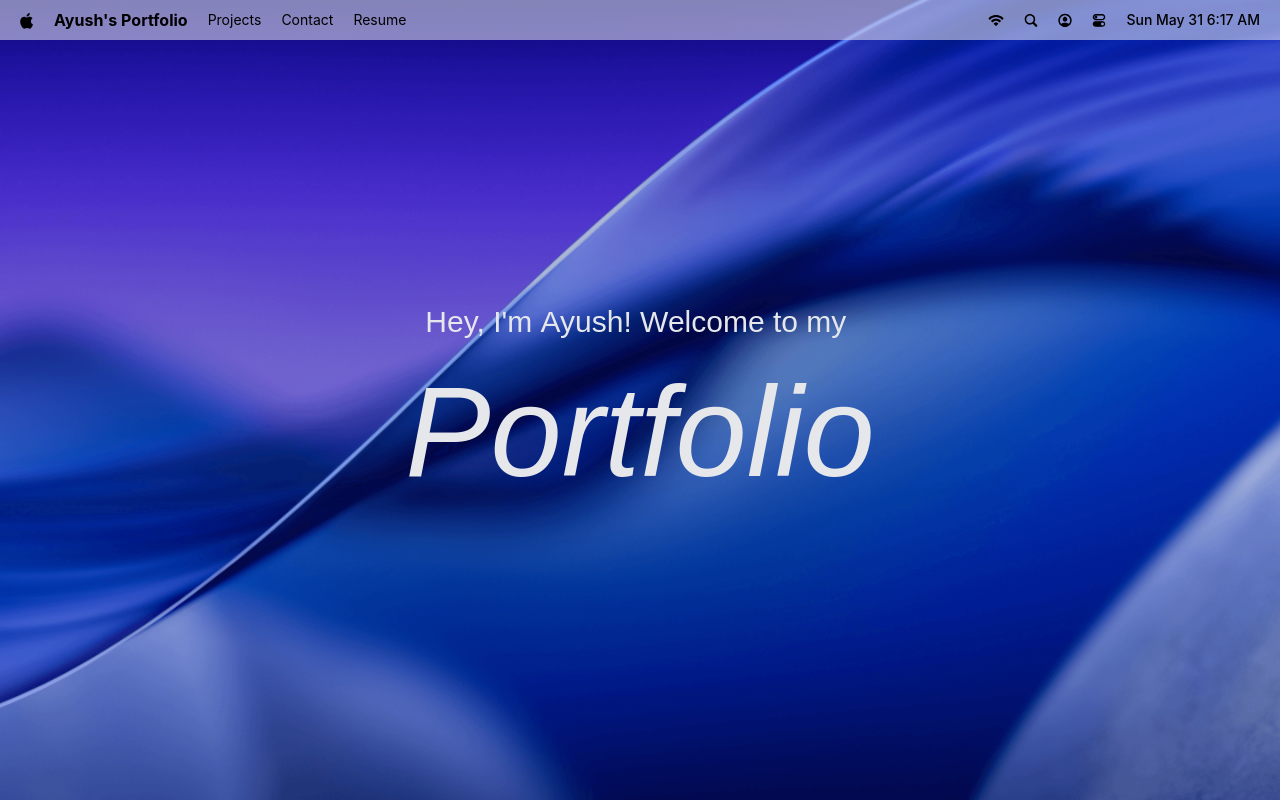
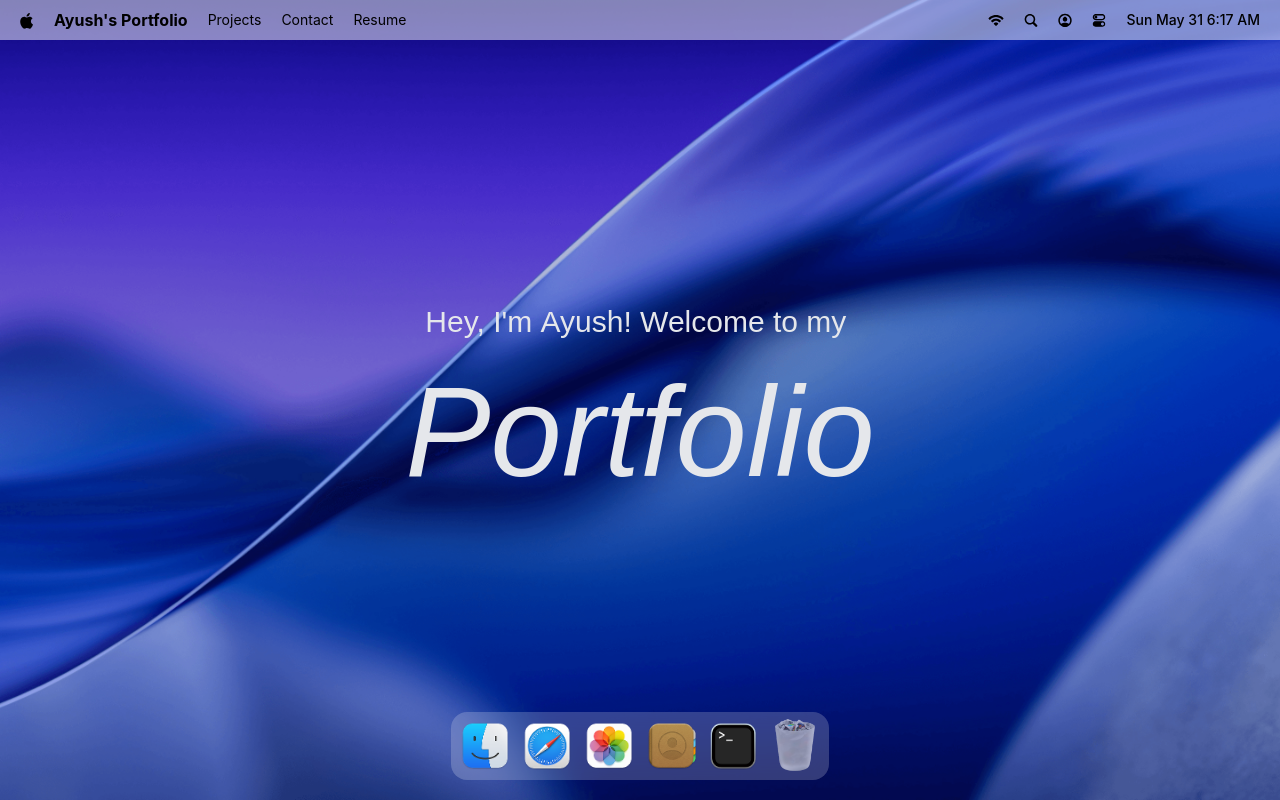
Before and after one commit to PRO-teen/portfolio.-, a React (Vite) app: page / in a window 1280 px wide. Built offline with nearby package versions, Linux system fonts and the light colour scheme; a web font is replaced by a local one.

Commit message:
implement dock presentation

```diff
--- a/package.json
+++ b/package.json
@@ -17,6 +17,7 @@
     "lucide-react": "^1.16.0",
     "react": "^19.2.6",
     "react-dom": "^19.2.6",
+    "react-tooltip": "^6.0.5",
     "tailwindcss": "^4.3.0"
   },
   "devDependencies": {
--- a/src/App.jsx
+++ b/src/App.jsx
@@ -1,4 +1,4 @@
-import {Navbar,Welcome} from './components';
+import {Navbar,Welcome , Dock} from './components';
 
 
 const App = () => {
@@ -6,6 +6,7 @@
    <main>
    <Navbar/>
    <Welcome/>
+    <Dock/>
    </main>
   );
 }
--- /dev/null
+++ b/src/components/Dock.jsx
@@ -0,0 +1,102 @@
+// import React from 'react';
+import {useRef} from 'react';
+import {Tooltip} from 'react-tooltip';
+
+import {dockApps} from '../constants';
+import {useGSAP} from '@gsap/react';
+import gsap from 'gsap';
+
+
+const Dock = () => {
+    const dockRef = useRef(null);
+
+  useGSAP(() => {
+    const dock = dockRef.current;
+    if (!dock) return;
+
+    const icons = dock.querySelectorAll('.dock-icon');
+
+    const animateIcons = (mouseX) => {
+      const {left} = dock.getBoundingClientRect();
+
+      icons.forEach((icon) => {
+        const{left: iconLeft, width} = icon.getBoundingClientRect();
+        const center = iconLeft - left + width / 2;
+        const distance = Math.abs(mouseX - center);
+        const intensity = Math.exp(-(distance ** 2.5) / 20000);
+
+        gsap.to(icon, {
+          scale: 1 + 0.25 * intensity,
+          y: -15 * intensity,
+          duration: 0.2,
+          ease: 'power1.out',
+
+        });
+      });
+    };
+
+    const handleMouseMove = (e) => {
+      const {left} = dock.getBoundingClientRect();
+
+      animateIcons(e.clientX - left);
+    };
+
+    const resetIcons = () =>
+      icons.forEach((icon) =>
+        gsap.to(icon, {
+          scale: 1,
+          y: 0,
+          duration: 0.3,
+          ease: 'power1.out',
+      }),
+      );
+
+      dock.addEventListener('mousemove', handleMouseMove);
+      dock.addEventListener('mouseleave', resetIcons);
+
+
+      return () => {
+        dock.removeEventListener('mousemove', handleMouseMove);
+        dock.removeEventListener('mouseleave', resetIcons);
+      }
+
+  },[]);
+
+
+
+    const toggleApp = (app) => {
+
+    };
+
+  return (
+    <section id='dock'>
+    <div ref={dockRef} className='dock-container'>
+       {dockApps.map(({id,name,icon,canOpen})=>(
+        <div key={id} className="relative flex justify-center">
+         <button
+            type="button"
+            className="dock-icon"
+            aria-label={name}
+            data-tooltip-id="dock-tooltip"
+            data-tooltip-content={name}
+            data-tooltip-delay-show={150}
+            disabled={!canOpen}
+            onClick={()=>toggleApp({id , canOpen})}
+            >
+            <img
+                src={`/images/${icon}`}
+                alt={name}
+                loading="lazy"
+                className={canOpen ? "" : "opacity-60"}
+            />
+         </button>
+
+        </div>
+       ))}
+       <Tooltip id="dock-tooltip" place="top"  className="tooltip"/>
+    </div>
+    </section>
+  );
+}
+
+export default Dock;
--- a/src/components/index.js
+++ b/src/components/index.js
@@ -1,7 +1,9 @@
 import Navbar from "./Navbar";
 import Welcome from "./Welcome";
+import Dock from "./Dock";
 
 export {
   Navbar,
-  Welcome
+  Welcome,
+  Dock
 }
```
Also changed, not shown: 1 other file (tests, documents, lock files or other folders).
